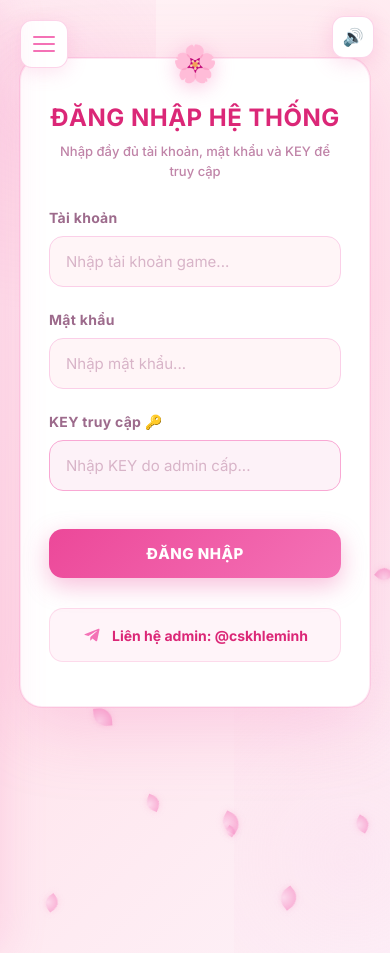
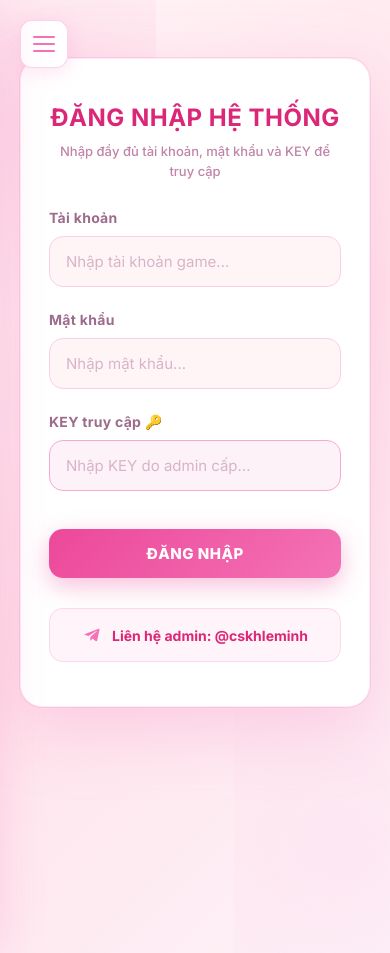
Before and after one commit to mindepzaivip12-bit/autocuoclc79ios, a Flask app: page / in a window 390 px wide. Run offline with Flask 3, Linux system fonts and the light colour scheme; some libraries are stand-ins or nearby versions.

Commit message:
Update index.html

```diff
--- a/templates/index.html
+++ b/templates/index.html
@@ -24,55 +24,6 @@ body::after{
   content:'';position:fixed;bottom:-20%;right:-20%;width:60%;height:60%;
   background:radial-gradient(circle,rgba(251,207,232,0.25) 0%,transparent 70%);
   pointer-events:none;z-index:0;
-}
-
-/* ===== HOA RƠI ===== */
-#petals{
-  position:fixed;inset:0;pointer-events:none;z-index:1;overflow:hidden;
-}
-.petal{
-  position:absolute;top:-40px;
-  width:14px;height:14px;
-  background:radial-gradient(circle at 30% 30%, #fbcfe8, #f472b6);
-  border-radius:70% 0 70% 0;
-  opacity:.75;
-  will-change:transform,opacity;
-  animation:fall linear infinite;
-  box-shadow:0 0 6px rgba(244,114,182,.35);
-}
-.petal.small{width:9px;height:9px;opacity:.6}
-.petal.big{width:18px;height:18px;opacity:.85}
-
-@keyframes fall{
-  0%{
-    transform:translate3d(0,-10vh,0) rotate(0deg);
-    opacity:0;
-  }
-  10%{opacity:.9}
-  50%{
-    transform:translate3d(40px,50vh,0) rotate(180deg);
-  }
-  90%{opacity:.6}
-  100%{
-    transform:translate3d(-30px,110vh,0) rotate(360deg);
-    opacity:0;
-  }
-}
-
-/* ===== MUSIC BUTTON ===== */
-.music-btn{
-  position:fixed;top:20px;right:20px;z-index:1003;
-  width:48px;height:48px;border-radius:12px;cursor:pointer;
-  background:#fff;border:1px solid rgba(244,114,182,0.3);
-  display:flex;align-items:center;justify-content:center;
-  box-shadow:0 4px 20px rgba(244,114,182,.2);transition:.2s;
-  font-size:20px;
-}
-.music-btn:hover{background:#fdf2f8;border-color:#f472b6;transform:translateY(-2px)}
-.music-btn.playing{animation:musicPulse 1.6s ease-in-out infinite}
-@keyframes musicPulse{
-  0%,100%{box-shadow:0 4px 20px rgba(244,114,182,.2)}
-  50%{box-shadow:0 4px 30px rgba(236,72,153,.55)}
 }
 
 /* ===== HAMBURGER ===== */
@@ -178,11 +129,6 @@ body::after{
 @keyframes loginAppear{
   from{opacity:0;transform:translateY(30px) scale(.98)}
   to{opacity:1;transform:translateY(0) scale(1)}
-}
-.login-container::before{
-  content:'🌸';
-  position:absolute;top:-18px;left:50%;transform:translateX(-50%);
-  font-size:36px;filter:drop-shadow(0 4px 10px rgba(244,114,182,.4));
 }
 .login-container h2{
   text-align:center;color:#db2777;margin-bottom:10px;font-size:30px;
@@ -400,7 +346,6 @@ tr:hover td{background:rgba(244,114,182,.04)}
   .login-sub{font-size:13px;margin-bottom:28px}
   .form-group input{padding:15px 16px;font-size:15px}
   .btn-login{padding:15px;font-size:15px}
-  .music-btn{top:16px;right:16px;width:42px;height:42px;font-size:17px}
   .toast-wrap{top:70px;right:12px;max-width:calc(100vw - 24px)}
 }
 </style>
@@ -411,10 +356,6 @@ tr:hover td{background:rgba(244,114,182,.04)}
 <audio id="bgMusic" loop preload="auto" playsinline>
   <source src="https://files.catbox.moe/wdj7mk.mp4" type="audio/mp4">
 </audio>
-<button class="music-btn" id="musicBtn" title="Bật/Tắt nhạc">🔊</button>
-
-<!-- HOA RƠI -->
-<div id="petals"></div>
 
 <div class="toast-wrap" id="toasts"></div>
 
@@ -559,54 +500,30 @@ tr:hover td{background:rgba(244,114,182,.04)}
 
 <script>
 /* ============================================
-   NHẠC NỀN TỰ ĐỘNG
+   NHẠC NỀN TỰ ĐỘNG (KHÔNG NÚT)
 ============================================ */
 (function initMusic(){
   const music = document.getElementById('bgMusic');
-  const btn = document.getElementById('musicBtn');
-  if(!music || !btn) return;
+  if(!music) return;
 
   music.volume = 0.6;
-  let isPlaying = false;
 
-  function updateBtn(playing){
-    isPlaying = playing;
-    if(playing){
-      btn.classList.add('playing');
-      btn.textContent = '🔊';
-      btn.title = 'Tắt nhạc';
-    }else{
-      btn.classList.remove('playing');
-      btn.textContent = '🔇';
-      btn.title = 'Bật nhạc';
+  function tryPlay(){
+    const p = music.play();
+    if(p && typeof p.then === 'function'){
+      p.catch(()=>{ /* bị chặn autoplay, sẽ thử lại khi user tương tác */ });
     }
   }
 
-  // Thử phát tự động ngay khi vào web
-  function tryAutoPlay(){
-    const p = music.play();
-    if(p && typeof p.then === 'function'){
-      p.then(()=>{ updateBtn(true); })
-       .catch(()=>{ updateBtn(false); /* trình duyệt chặn autoplay */ });
-    }else{
-      // Trình duyệt cũ
-      try{ music.play(); updateBtn(true); }catch(e){ updateBtn(false); }
-    }
-  }
-
-  // Gọi ngay khi load
-  tryAutoPlay();
+  // Thử phát ngay khi load
+  tryPlay();
 
   // Nếu bị chặn autoplay -> phát ngay khi user có tương tác đầu tiên
   const unlock = ()=>{
-    if(!isPlaying){
-      music.play().then(()=>{
-        updateBtn(true);
-        removeUnlock();
-      }).catch(()=>{});
-    }else{
-      removeUnlock();
+    if(music.paused){
+      music.play().catch(()=>{});
     }
+    removeUnlock();
   };
   const events = ['click','touchstart','keydown','pointerdown','scroll'];
   function removeUnlock(){
@@ -614,48 +531,12 @@ tr:hover td{background:rgba(244,114,182,.04)}
   }
   events.forEach(ev=>document.addEventListener(ev, unlock, true));
 
-  // Nút bật/tắt
-  btn.addEventListener('click', (e)=>{
-    e.stopPropagation();
-    if(music.paused){
-      music.play().then(()=>updateBtn(true)).catch(()=>{});
-    }else{
-      music.pause();
-      updateBtn(false);
+  // Khi quay lại tab -> tự phát lại
+  document.addEventListener('visibilitychange', ()=>{
+    if(document.visibilityState === 'visible' && music.paused){
+      music.play().catch(()=>{});
     }
   });
-
-  // Đồng bộ trạng thái khi pause/play tự động (vd: hết tab)
-  music.addEventListener('play', ()=>updateBtn(true));
-  music.addEventListener('pause', ()=>updateBtn(false));
-
-  // Khi quay lại tab, tự phát lại nếu đang bật
-  document.addEventListener('visibilitychange', ()=>{
-    if(document.visibilityState === 'visible' && !music.paused === false && isPlaying){
-      // đã pause do rời tab -> thử phát lại
-      music.play().then(()=>updateBtn(true)).catch(()=>{});
-    }
-  });
-})();
-
-/* ============================================
-   HOA RƠI
-============================================ */
-(function createPetals(){
-  const container = document.getElementById('petals');
-  const total = 18;
-  for(let i=0;i<total;i++){
-    const p = document.createElement('div');
-    p.className = 'petal ' + (Math.random()<0.3?'small':Math.random()<0.6?'':'big');
-    const left = Math.random()*100;
-    const delay = Math.random()*8;
-    const duration = 8 + Math.random()*10;
-    p.style.left = left + '%';
-    p.style.animationDuration = duration + 's';
-    p.style.animationDelay = '-' + delay + 's';
-    p.style.transform = `scale(${0.6 + Math.random()*0.8})`;
-    container.appendChild(p);
-  }
 })();
 
 /* ============================================
```
